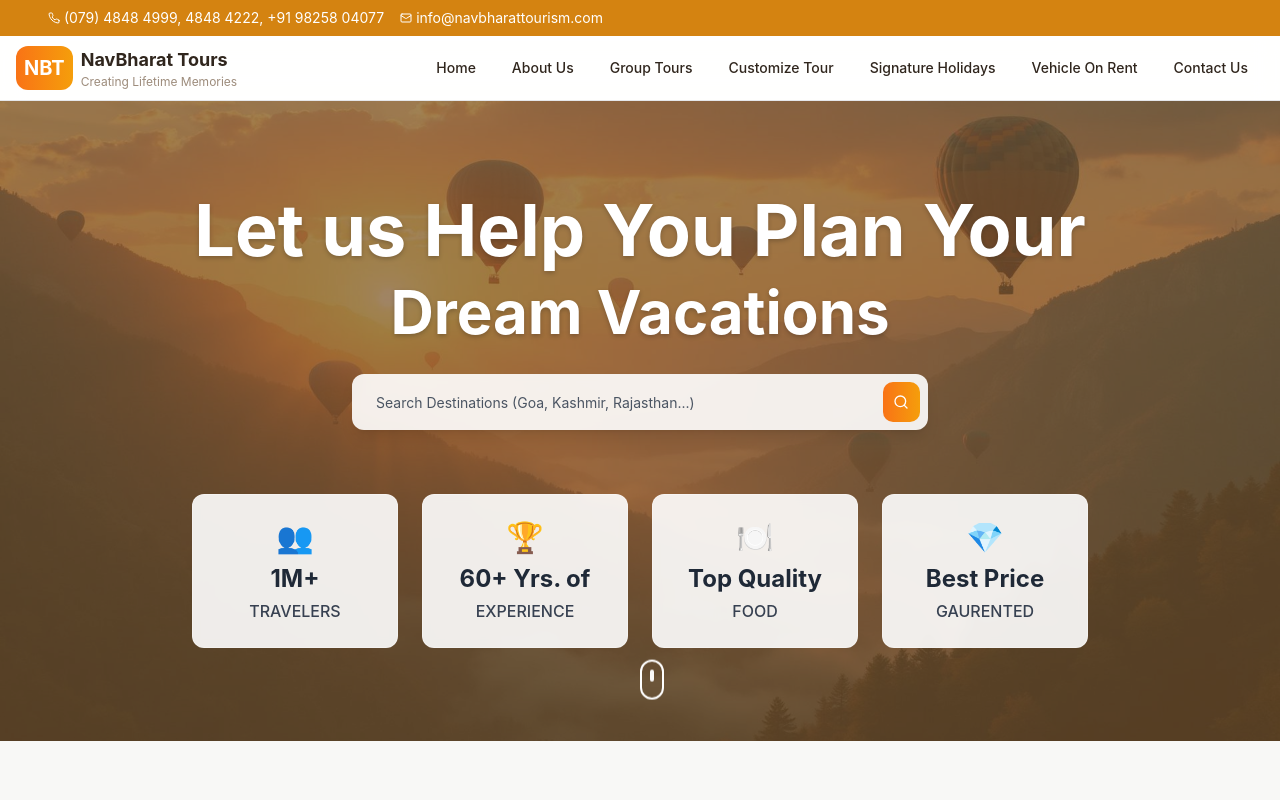
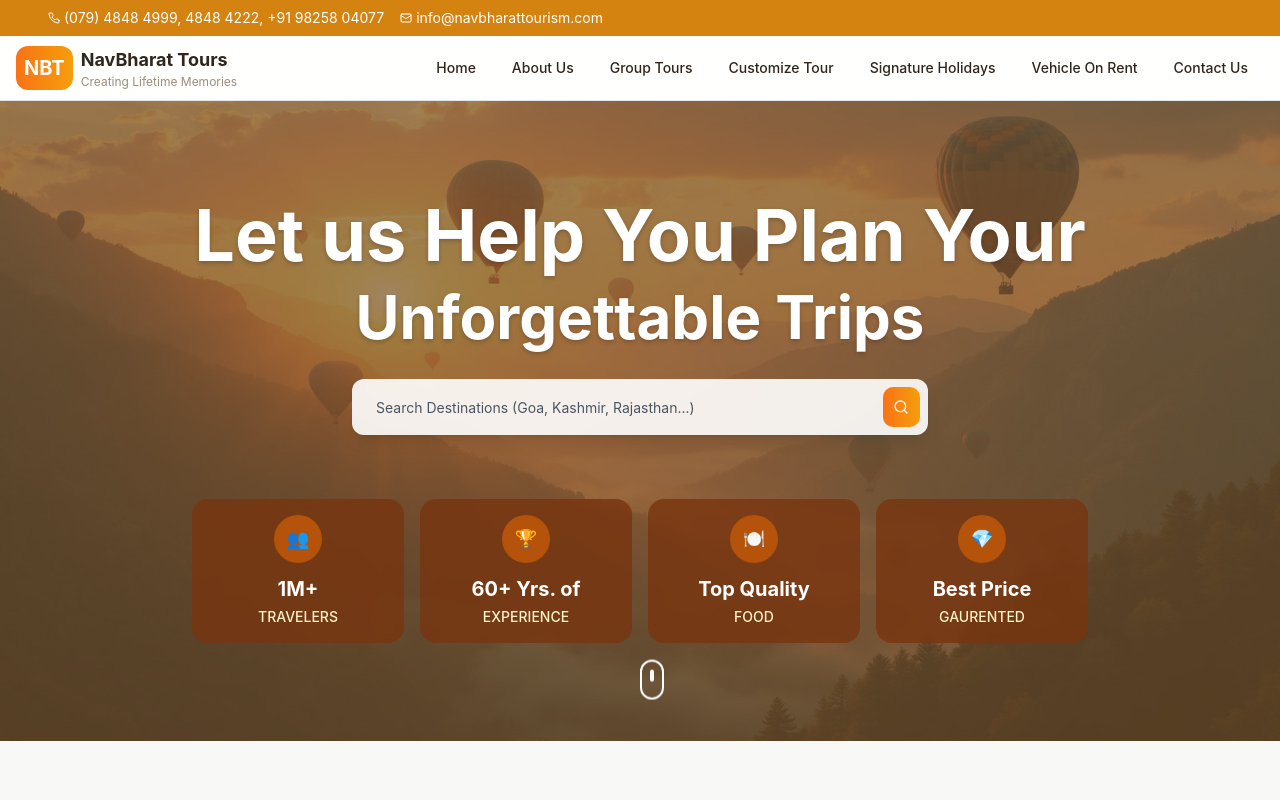
Before and after one commit to hammad0212/navbharat-voyage-forge, a React (Vite) app: page / in a window 1280 px wide. Shown: the top 800 px of the page. Built offline with nearby package versions, Linux system fonts and the light colour scheme.

Commit message:
Fix state section sizing
Adjusted the sizing of the state section to match the desired appearance.

```diff
--- a/src/components/Hero.tsx
+++ b/src/components/Hero.tsx
@@ -87,7 +87,7 @@ const Hero = () => {
             Let us Help You Plan Your
           </h1>
           <h2 className="text-3xl md:text-5xl lg:text-6xl font-bold text-white mb-8 hero-text">
-            Dream Vacations
+            Unforgettable Trips
           </h2>
 
           {/* Search Bar */}
@@ -142,17 +142,19 @@ const Hero = () => {
           </div>
 
           {/* Statistics */}
-          <div className="grid grid-cols-2 lg:grid-cols-4 gap-6 max-w-5xl mx-auto">
+          <div className="grid grid-cols-2 lg:grid-cols-4 gap-4 max-w-4xl mx-auto">
             {stats.map((stat, index) => (
               <div
                 key={index}
-                className="backdrop-blur-sm bg-white/90 border border-white/30 rounded-xl p-6 text-center hover:scale-105 transition-transform duration-300"
+                className="backdrop-blur-sm bg-amber-900/80 rounded-2xl p-4 text-center hover:scale-105 transition-transform duration-300 flex flex-col items-center"
               >
-                <div className="text-3xl mb-2">{stat.icon}</div>
-                <div className="text-xl md:text-2xl font-bold text-gray-800 mb-1">
+                <div className="w-12 h-12 bg-amber-700 rounded-full flex items-center justify-center mb-3">
+                  <div className="text-white text-lg">{stat.icon}</div>
+                </div>
+                <div className="text-lg md:text-xl font-bold text-white mb-1">
                   {stat.number}
                 </div>
-                <div className="text-sm md:text-base text-gray-700 font-medium">
+                <div className="text-xs md:text-sm text-amber-100 font-medium">
                   {stat.label}
                 </div>
               </div>
```
